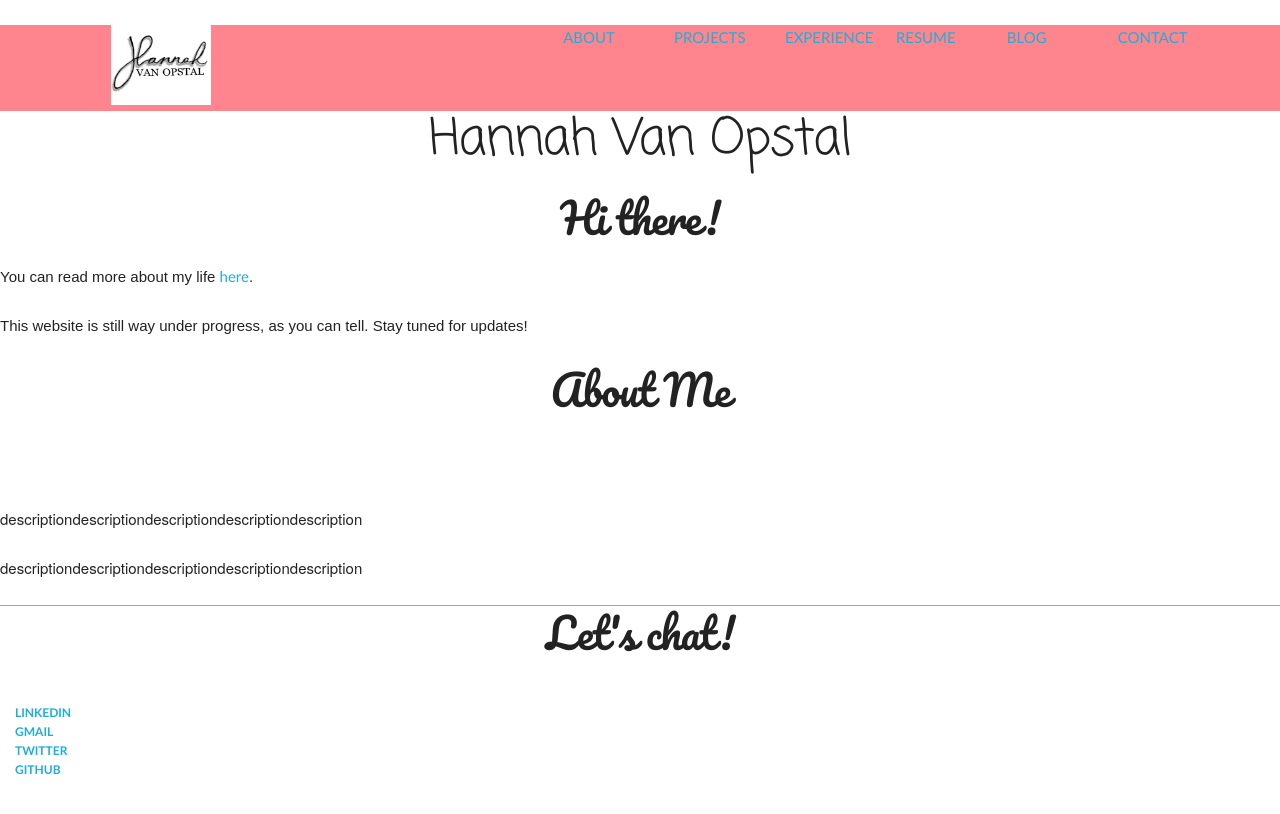
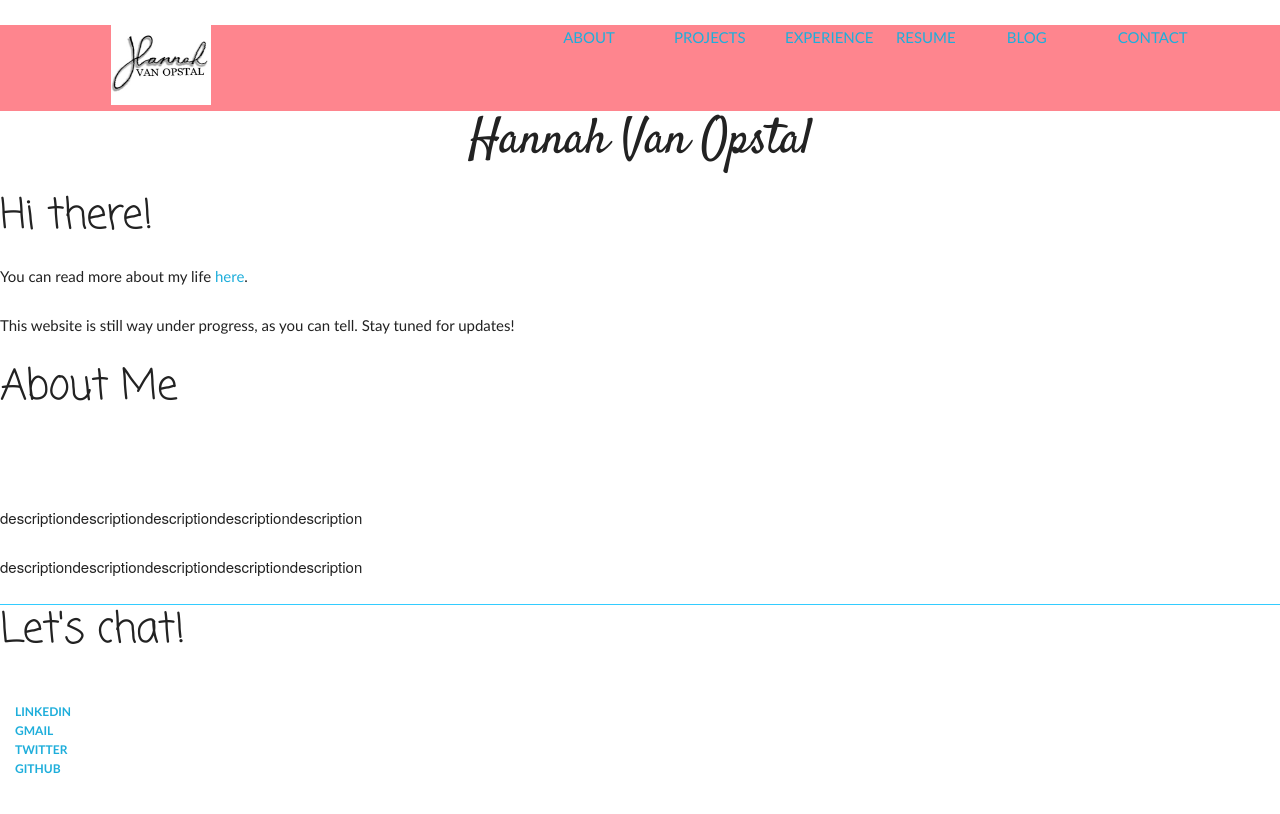
Before and after one commit to hvanopstal/hvanopstal.github.io, a Jekyll site: the page index.html, which Jekyll copies as it is, in a window 1280 px wide. Shown: the top 814 px of the page. Built offline with Jekyll 4.4.1, drawn with Linux system fonts in a browser that asks for light colours; some web fonts are replaced.

Commit message:
Update main.css
changed font families of h1, h2, p

```diff
--- a/css/main.css
+++ b/css/main.css
@@ -40,16 +40,15 @@ a:visited {
 }
 h1 {
   font-size: 2.4em;
-  font-family: "Coming Soon", "Calibri", Arial;
+  font-family: "Satisfy", "Calibri", Arial;
   text-align: center;
 }
 h2 {
   font-size: 1.4em;
-  font-family: "Pacifico", "Calibri", Arial;
-  text-align: center;
+  font-family: "Coming Soon", "Calibri", Arial;
 }
 p {
-  font-family: "Calibri Light", Arial;
+  font-family: "News Cycle", "Calibri", Arial;
   colour: #3F3F3F;
 }
 footer {
```
